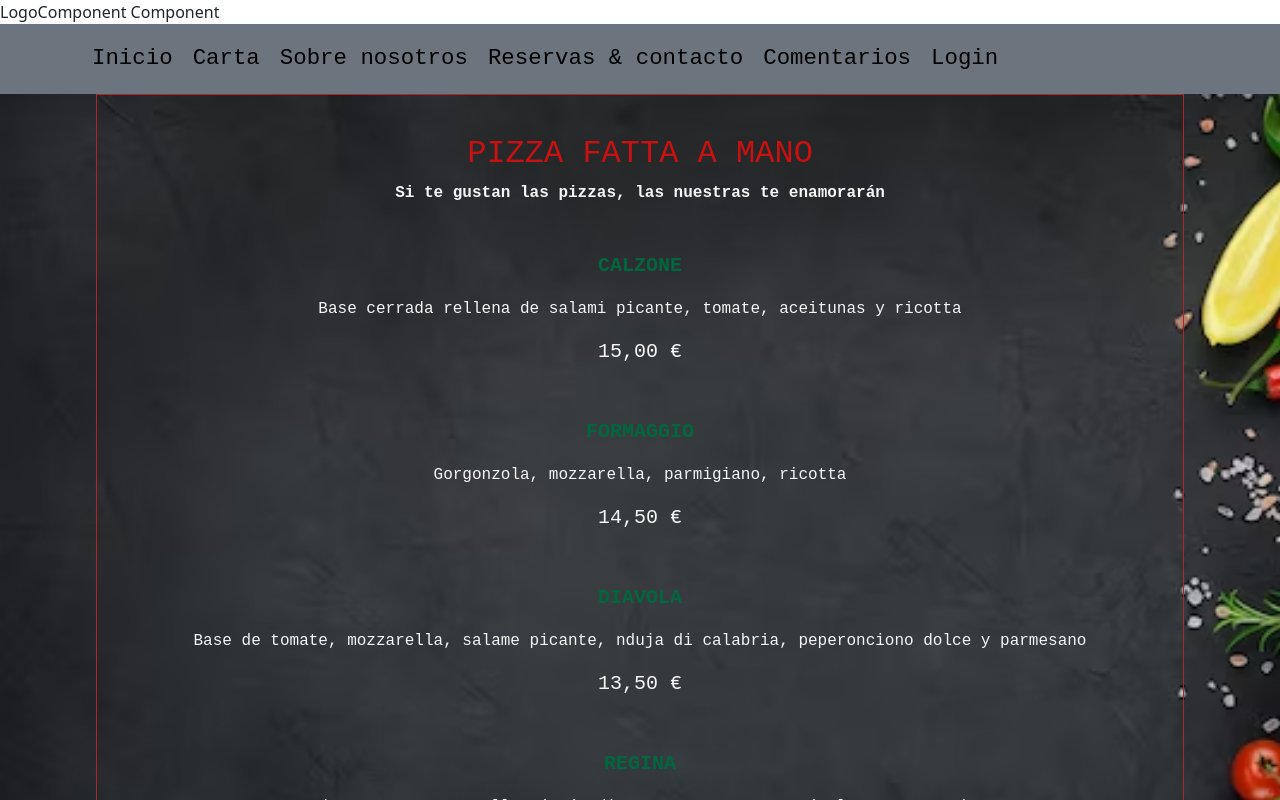
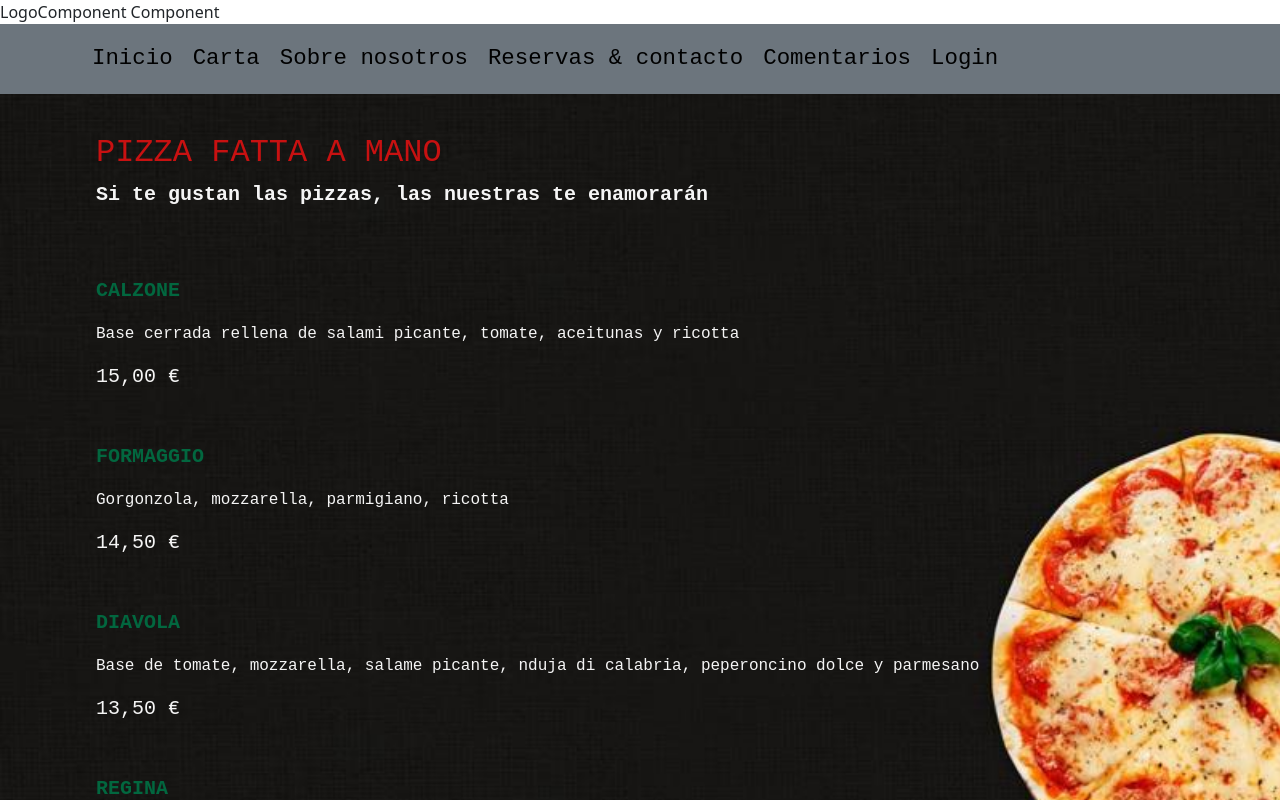
Before and after one commit to ana-caballero-f/pizzeria-proyecto-react, a React (Create React App) app: page /carta in a window 1280 px wide. Shown: the top 800 px of the page. Built offline with nearby package versions, Linux system fonts and the light colour scheme.

Commit message:
Dado estilos

```diff
--- a/src/CARTA/CARTA.js
+++ b/src/CARTA/CARTA.js
@@ -14,7 +14,7 @@ export const CARTA = {
         },
         {
             name:"DIAVOLA",
-            ingredients: "Base de tomate, mozzarella, salame picante, nduja di calabria, peperonciono dolce y parmesano",
+            ingredients: "Base de tomate, mozzarella, salame picante, nduja di calabria, peperoncino dolce y parmesano",
             price: "13,50 €",
 
         },
--- a/src/components/CartaComponent/CartaComponent.js
+++ b/src/components/CartaComponent/CartaComponent.js
@@ -32,7 +32,7 @@ const CartaComponent = () => (
       })}
     </div>
     <div className={styles.TitleCarta}>
-    <hr/>
+    <br/>
       <h2>PASTA CASERECCIA </h2>
       <p>Nuestras pastas son artesanales y elaboradas en el día</p>
 
@@ -50,7 +50,7 @@ const CartaComponent = () => (
       })}
     </div>
     <div className={styles.TitleCarta}>
-    <hr/>
+    <br/>
       <h2>DOLCE FAR NIENTE </h2>
       <p>Ahora es el momento de dejarte llevar por nuestros postres</p>
 
@@ -68,8 +68,8 @@ const CartaComponent = () => (
       })}
     </div>
     <div className={styles.TitleCarta}>
-    <hr/>
-      <h2>BEVANDE </h2>
+    <br/>
+      <h2>LE NOSTRE BEVANDE </h2>
       <p>Acompaña tus platos con nuestra selección de bebidas</p>
 
     </div>
--- a/src/components/CartaComponent/CartaComponent.module.scss
+++ b/src/components/CartaComponent/CartaComponent.module.scss
@@ -1,11 +1,11 @@
 .BodyCarta {
-    background-image: url("../../assets/images/fondo4.avif");
+    background-image: url("../../assets/images/fondo6.jpg");
     background-size: cover;
 }
 
 .CartaComponent {
-    border: 1px solid #a52a2a;
-    text-align: center;
+
+
     margin-left: auto;
     margin-right: auto;
     max-width: 85%;
@@ -21,12 +21,12 @@
 }
 /* SCROLLBAR */
 
-.Simplebar::-webkit-scrollbar {
+/*.Simplebar::-webkit-scrollbar {
     width: 12px;
 }
 
 .Simplebar::-webkit-scrollbar-track {
-    background: #333;
+    background: #27d3d3;
 }
 
 .Simplebar::-webkit-scrollbar-thumb {
@@ -34,17 +34,24 @@
     border-radius: 20px;
     border: 3px solid #333;
 }
-
+*/
 .TitleCarta {
     font-family:monospace;
     font-weight: bolder;
+    font-size: 20px;
+    padding-bottom: 20px;
 
+
+}
+.TitleCarta h2:hover {
+    text-decoration: underline;
 
 }
 
 .ContainerCarta {
     display: flex;
     flex-direction:column-reverse;
+    text-align:left;
     font-family: 'Courier New', Courier, monospace;
 
 }
@@ -55,6 +62,12 @@
     margin-top: 30px;
     color:rgb(2, 103, 63);
 }
+
+
+
+.Ingredients {
+
+}
 .Price {
     margin-bottom: 20px;
     font-size: 20px;
--- a/src/components/ReservasComponent/ReservasComponent.module.scss
+++ b/src/components/ReservasComponent/ReservasComponent.module.scss
@@ -8,6 +8,7 @@
     justify-content:space-evenly;
     max-width: 100%;
     max-height: 100%;
+    padding-bottom: 300px;
 
 }
 
```
